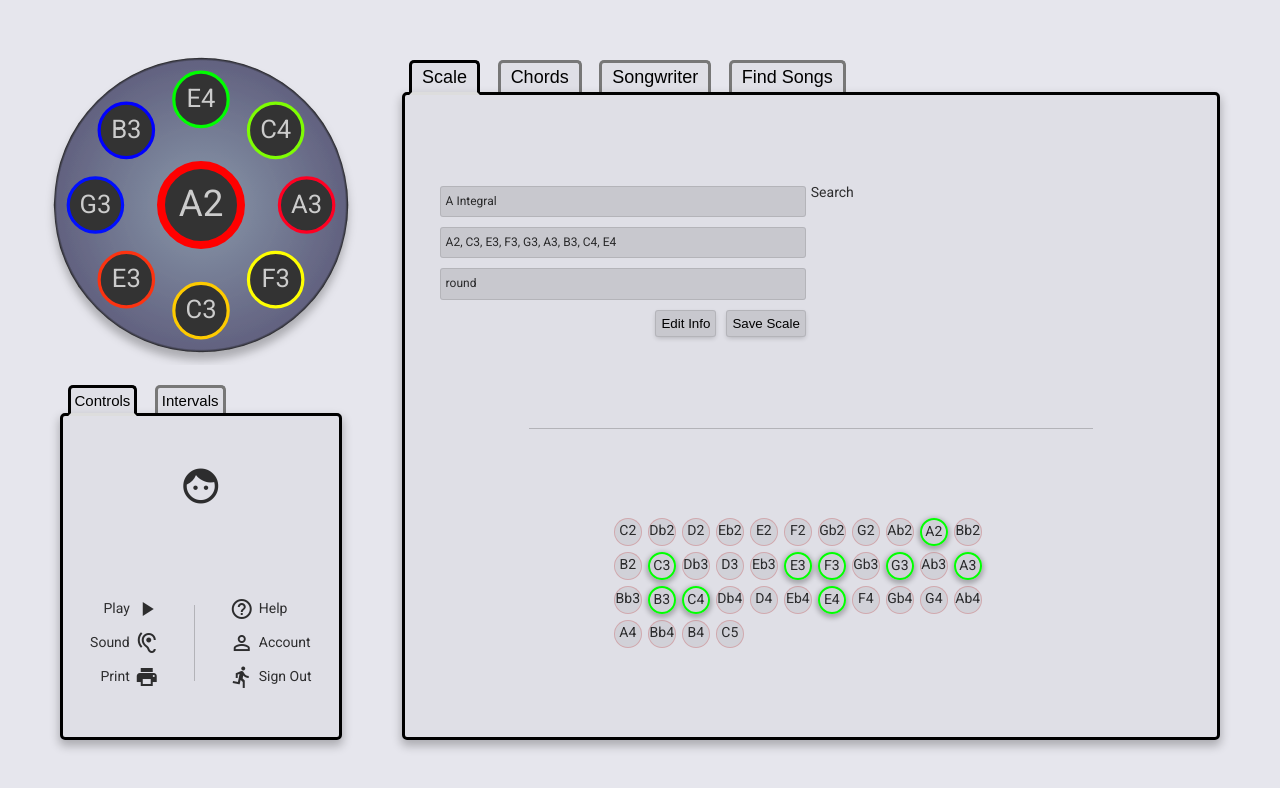
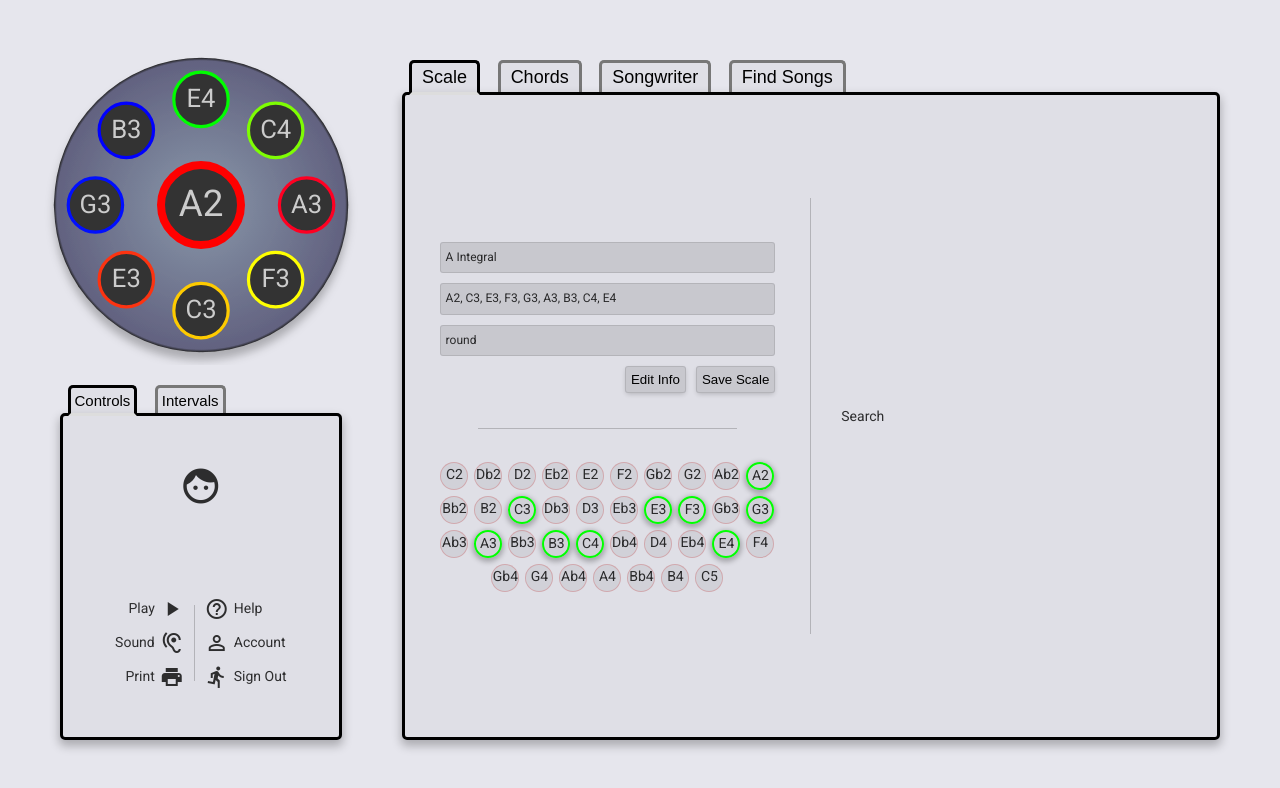
Before and after one commit to Moosees/ding-and-tones, a React (Create React App) app: page /scale in a window 1280 px wide. Shown: the top 788 px of the page. Built offline with nearby package versions, Linux system fonts and the light colour scheme.

Commit message:
Redo scale layout and fix some layout problems

```diff
--- a/src/components/dividerLine/DividerLine.jsx
+++ b/src/components/dividerLine/DividerLine.jsx
@@ -4,19 +4,23 @@ import styled from 'styled-components';
 const VerticalLine = styled.div`
   border-left: 1px solid rgba(0, 0, 0, 0.2);
   height: 75%;
-  margin: 0.5rem 3rem;
+  margin: ${({ isSmall }) => (isSmall ? '0.5rem' : '3rem')};
   width: 1px;
 `;
 
 const HorizontalLine = styled.div`
   border-bottom: 1px solid rgba(0, 0, 0, 0.2);
   height: 1px;
-  margin: 3rem 0.5rem;
+  margin: ${({ isSmall }) => (isSmall ? '0.5rem' : '3rem')};
   width: 75%;
 `;
 
-const DividerLine = ({ vertical = false }) => {
-  return vertical ? <VerticalLine /> : <HorizontalLine />;
+const DividerLine = ({ vertical, isSmall }) => {
+  return vertical ? (
+    <VerticalLine isSmall={isSmall} />
+  ) : (
+    <HorizontalLine isSmall={isSmall} />
+  );
 };
 
 export default DividerLine;
--- a/src/components/scaleEdit/scaleEdit.styles.js
+++ b/src/components/scaleEdit/scaleEdit.styles.js
@@ -1,9 +1,9 @@
 import styled from 'styled-components';
 
 export const NoteContainer = styled.div`
-  cursor: pointer;
   display: flex;
   flex-wrap: wrap;
+  justify-content: center;
   max-width: 40rem;
 `;
 
@@ -14,6 +14,7 @@ export const Note = styled.span`
   border-radius: 100px;
   box-shadow: ${({ inScale }) =>
     inScale ? '0px 2px 5px 2px rgba(0, 0, 0, 0.25)' : '0'};
+  cursor: pointer;
   height: 2.8rem;
   margin: 3px;
   text-align: center;
--- a/src/components/scaleInfo/scaleInfo.styles.js
+++ b/src/components/scaleInfo/scaleInfo.styles.js
@@ -1,8 +1,8 @@
 import styled from 'styled-components';
 
 export const InfoContainer = styled.div`
+  align-self: stretch;
   display: flex;
-  flex: 1 0 33%;
   flex-direction: column;
   font-size: 1.2rem;
 `;
--- a/src/components/scaleSearch/ScaleSearch.jsx
+++ b/src/components/scaleSearch/ScaleSearch.jsx
@@ -1,12 +1,7 @@
 import React from 'react';
-import styled from 'styled-components';
-
-const SearchContainer = styled.div`
-  flex: 1 0 33%;
-`;
 
 const ScaleSearch = () => {
-  return <SearchContainer>Search</SearchContainer>;
+  return <div>Search</div>;
 };
 
 export default ScaleSearch;
--- a/src/components/songInfo/SongInfo.jsx
+++ b/src/components/songInfo/SongInfo.jsx
@@ -9,7 +9,6 @@ import PlayButton from '../playButton/PlayButton';
 
 const InfoContainer = styled.div`
   display: flex;
-  flex: 0 0 25%;
   flex-direction: column;
   font-size: 1.2rem;
   width: 100%;
--- a/src/containers/chords/Chords.jsx
+++ b/src/containers/chords/Chords.jsx
@@ -7,7 +7,7 @@ import DividerLine from '../../components/dividerLine/DividerLine';
 const ChordsContainer = styled.div`
   align-items: center;
   display: grid;
-  grid-template-columns: 1fr 1rem 2fr;
+  grid-template-columns: max-content min-content 2fr;
   height: 100%;
   padding: 3rem;
 `;
--- a/src/containers/scale/Scale.jsx
+++ b/src/containers/scale/Scale.jsx
@@ -1,36 +1,20 @@
 import React from 'react';
-import styled from 'styled-components';
 import DividerLine from '../../components/dividerLine/DividerLine';
 import ScaleEdit from '../../components/scaleEdit/ScaleEdit';
 import ScaleInfo from '../../components/scaleInfo/ScaleInfo';
 import ScaleSearch from '../../components/scaleSearch/ScaleSearch';
-
-const TopSection = styled.div`
-  display: flex;
-  justify-content: space-around;
-  max-width: 80rem;
-  width: 100%;
-`;
-
-const ScaleContainer = styled.div`
-  align-items: center;
-  display: flex;
-  flex-direction: column;
-  height: 100%;
-  justify-content: space-evenly;
-  padding: 3rem;
-  overflow: auto;
-`;
+import { LeftSection, ScaleContainer } from './scale.styles';
 
 const Scale = () => {
   return (
     <ScaleContainer>
-      <TopSection>
+      <LeftSection>
         <ScaleInfo />
-        <ScaleSearch />
-      </TopSection>
-      <DividerLine />
-      <ScaleEdit />
+        <DividerLine />
+        <ScaleEdit />
+      </LeftSection>
+      <DividerLine vertical />
+      <ScaleSearch />
     </ScaleContainer>
   );
 };
--- /dev/null
+++ b/src/containers/scale/scale.styles.js
@@ -0,0 +1,16 @@
+import styled from 'styled-components';
+
+export const ScaleContainer = styled.div`
+  align-items: center;
+  display: grid;
+  grid-template-columns: 1fr min-content 1fr;
+  height: 100%;
+  padding: 3rem;
+  overflow: auto;
+`;
+
+export const LeftSection = styled.div`
+  align-items: center;
+  display: flex;
+  flex-direction: column;
+`;
--- a/src/containers/songwriter/songwriter.styles.js
+++ b/src/containers/songwriter/songwriter.styles.js
@@ -5,7 +5,6 @@ export const SongContainer = styled.div`
   display: flex;
   flex-direction: column;
   height: 100%;
-  justify-content: space-between;
   padding: 3rem;
   overflow: auto;
 `;
@@ -13,7 +12,6 @@ export const SongContainer = styled.div`
 export const TopSection = styled.div`
   display: flex;
   flex: 1 0;
-  justify-content: space-around;
   max-width: 80rem;
   width: 100%;
 `;
--- a/src/containers/user/User.jsx
+++ b/src/containers/user/User.jsx
@@ -24,7 +24,7 @@ const User = () => {
           <ControlsButton label="Sound" icon="hearing" />
           <ControlsButton label="Print" icon="print" />
         </ButtonGroup>
-        <DividerLine vertical />
+        <DividerLine vertical isSmall />
         <ButtonGroup>
           <ControlsButton reverse label="Help" icon="help_outline" />
           <ControlsButton reverse label="Account" icon="person_outline" />
```
